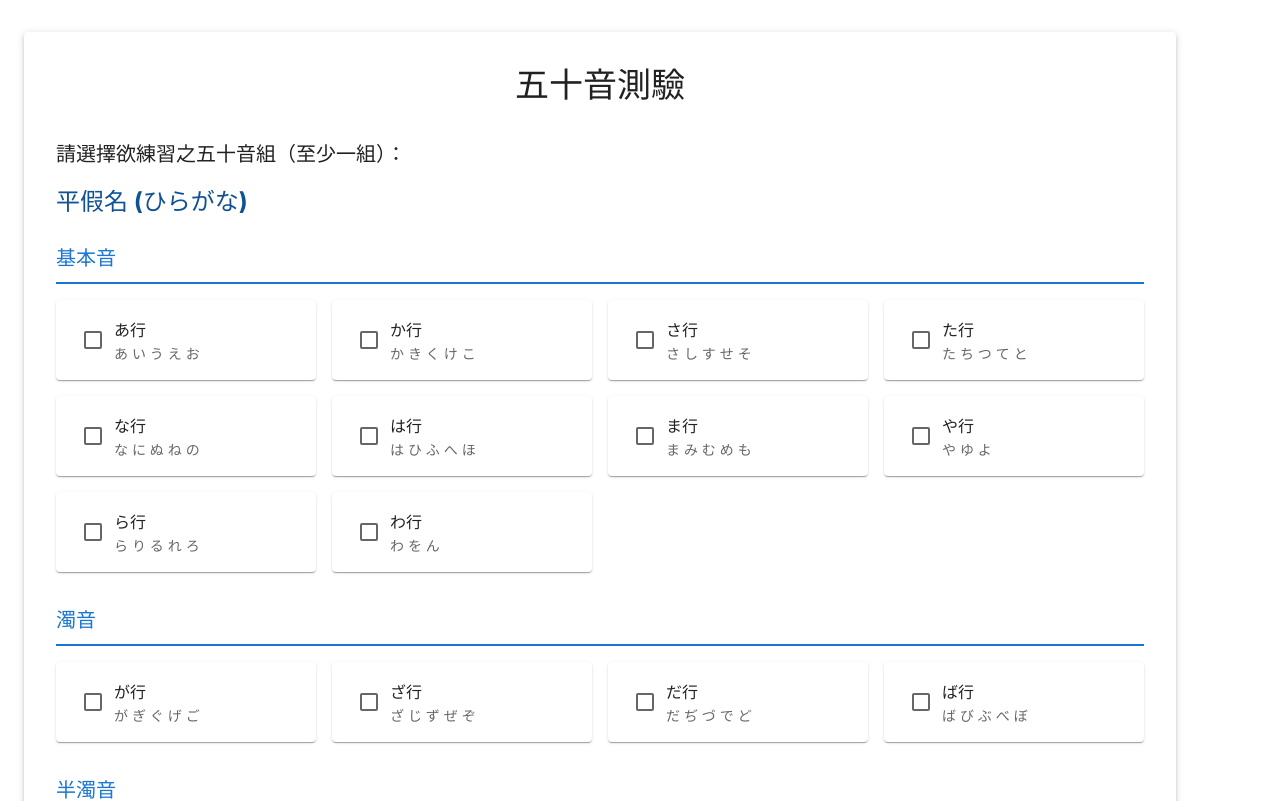
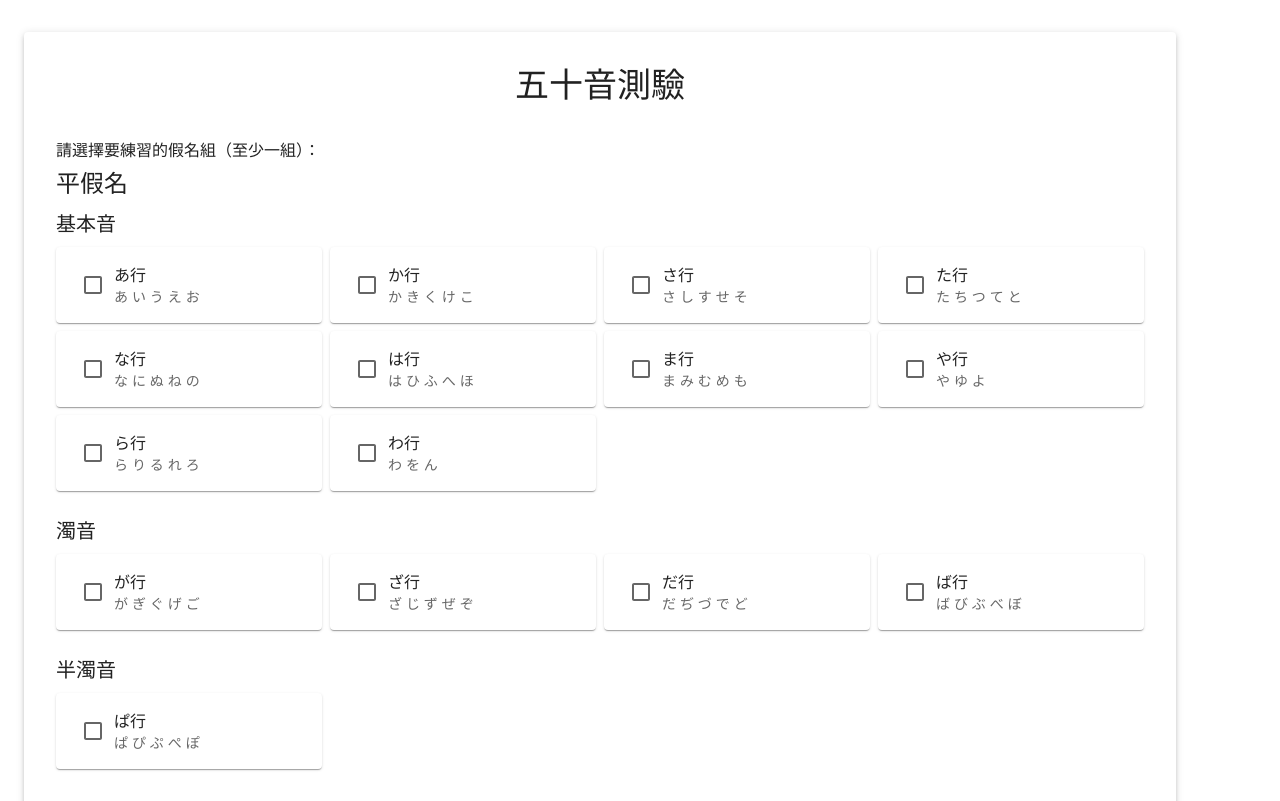
Before and after one commit to iu-sys/50-, a React (Vite) app: page / in a window 1280 px wide. Shown: the top 801 px of the page. Built offline with nearby package versions, Linux system fonts and the light colour scheme.

Commit message:
解決雙倍分數的問題

```diff
--- a/src/components/KanaQuiz.jsx
+++ b/src/components/KanaQuiz.jsx
@@ -1,4 +1,4 @@
-// src/components/KanaQuiz.jsx
+// src/co// src/components/KanaQuiz.jsx
 
 import React, { useState, useEffect } from 'react';
 import {
@@ -18,6 +18,7 @@ import {
 } from '@mui/material';
 import { getRandomKana, kanaGroups, getGroupInfo } from '../data/kana';
 
+// 四個關卡設定：名稱與過關題數
 const LEVELS = [
   { name: "第一關：選羅馬拼音", need: 5 },
   { name: "第二關：選五十音", need: 7 },
@@ -27,21 +28,22 @@ const LEVELS = [
 
 const KanaQuiz = () => {
   // ——— State 宣告 ———
+  // currentKana: { kana: 'あ', romaji: 'a' }
   const [currentKana, setCurrentKana] = useState({ kana: '', romaji: '' });
-  const [lastRomaji, setLastRomaji] = useState('');
-  const [lastKanas, setLastKanas] = useState([]);
-  const [options, setOptions] = useState([]);
-  const [level, setLevel] = useState(0);
-  const [selectedGroups, setSelectedGroups] = useState([]);
-  const [score, setScore] = useState(0);
-  const [wrongCount, setWrongCount] = useState(0);
-  const [userAnswer, setUserAnswer] = useState('');
-  const [showAnswer, setShowAnswer] = useState(false);
-  const [lastWrong, setLastWrong] = useState(false);
-  const [showTypeSelector, setShowTypeSelector] = useState(true);
-  const [showCompletionDialog, setShowCompletionDialog] = useState(false);
+  const [lastRomaji, setLastRomaji] = useState('');      // 避免第一關重複出同一拼音
+  const [lastKanas, setLastKanas] = useState([]);        // 避免第二／三關重複出同一假名
+  const [options, setOptions] = useState([]);            // 當前選項：字串陣列或物件陣列
+  const [level, setLevel] = useState(0);                 // 目前關卡 index
+  const [selectedGroups, setSelectedGroups] = useState([]); // 已選假名組（平假、片假各行）
+  const [score, setScore] = useState(0);                 // 當前關卡分數
+  const [wrongCount, setWrongCount] = useState(0);       // 累計錯誤數
+  const [userAnswer, setUserAnswer] = useState('');      // 第3／4關輸入值
+  const [showAnswer, setShowAnswer] = useState(false);   // 顯示正確答案
+  const [lastWrong, setLastWrong] = useState(false);     // 題目已錯誤、禁止重複觸發
+  const [showTypeSelector, setShowTypeSelector] = useState(true); // 顯示組別選擇
+  const [showCompletionDialog, setShowCompletionDialog] = useState(false); // 顯示完成彈窗
 
-  // ——— 切換假名組 ———
+  // ——— 切換假名組別（平假名／片假名各行） ———
   const handleGroupToggle = (type, row) => {
     const groupInfo = getGroupInfo(type, row);
     setSelectedGroups(prev => {
@@ -54,8 +56,9 @@ const KanaQuiz = () => {
     });
   };
 
-  // ——— 出題函式（四關共用） ———
+  // ——— 出題函式：處理四個關卡的題目生成 ———
   const generateNewQuestion = () => {
+    // 清理上一題狀態
     setUserAnswer('');
     setShowAnswer(false);
     setLastWrong(false);
@@ -63,13 +66,13 @@ const KanaQuiz = () => {
     let newKana;
     let newOptions = [];
 
+    // 第一關：選羅馬拼音
     if (level === 0) {
-      // 第1關：選羅馬拼音
       const allKana = selectedGroups.flatMap(g => g.items);
       const uniqueRomaji = Array.from(new Set(allKana.map(k => k.romaji)));
-      if (!uniqueRomaji.length) return;
+      if (uniqueRomaji.length === 0) return;
 
-      // 隨機選一個 roman，避免重複
+      // 隨機取得一個不重複上次的羅馬拼音
       let correctRomaji;
       do {
         correctRomaji = uniqueRomaji[
@@ -78,13 +81,13 @@ const KanaQuiz = () => {
       } while (uniqueRomaji.length > 1 && correctRomaji === lastRomaji);
       setLastRomaji(correctRomaji);
 
-      // 找出所有匹配的假名，隨機挑一個平/片假名
-      const matches = allKana.filter(k => k.romaji === correctRomaji);
-      const chosen = matches[Math.floor(Math.random() * matches.length)];
+      // 找出所有對應的假名，隨機挑一個平/片假名
+      const candidates = allKana.filter(k => k.romaji === correctRomaji);
+      const chosen = candidates[Math.floor(Math.random() * candidates.length)];
 
       setCurrentKana({ kana: chosen.kana, romaji: correctRomaji });
 
-      // 干擾選項：不同 roman
+      // 干擾選項：排除正解拼音，再隨機抽 3 個
       const distractors = uniqueRomaji.filter(r => r !== correctRomaji);
       newOptions = [
         ...distractors.sort(() => Math.random() - 0.5).slice(0, 3),
@@ -92,43 +95,43 @@ const KanaQuiz = () => {
       ].sort(() => Math.random() - 0.5);
       setOptions(newOptions);
 
+    // 第二關：選假名 (平假 or 片假)
     } else if (level === 1) {
-      // 第2關：選假名
+      // 隨機取得一個不重複的假名物件
       do {
         newKana = getRandomKana(selectedGroups);
       } while (lastKanas.includes(newKana));
       setLastKanas([newKana]);
 
-      // 找它是哪種 type
+      // 找此假名屬於哪種 type (hiragana / katakana)
       const grp = selectedGroups.find(g =>
         g.items.some(k => k.kana === newKana.kana)
       );
-      // 同 type 的所有假名
+      // 擷取相同 type 的所有假名，排除正解，抽 3 個干擾
       const sameType = selectedGroups
         .filter(g => g.type === grp.type)
         .flatMap(g => g.items);
-      // 排除正解
-      const others = sameType.filter(k => k.kana !== newKana.kana);
+      const distractors2 = sameType.filter(k => k.kana !== newKana.kana);
       newOptions = [
-        ...others.sort(() => Math.random() - 0.5).slice(0, 3),
+        ...distractors2.sort(() => Math.random() - 0.5).slice(0, 3),
         newKana
       ].sort(() => Math.random() - 0.5);
 
       setOptions(newOptions);
       setCurrentKana({ kana: newKana.kana, romaji: newKana.romaji });
 
+    // 第三關：打羅馬拼音
     } else if (level === 2) {
-      // 第3關：打五十音
       do {
         newKana = getRandomKana(selectedGroups);
       } while (lastKanas[0] === newKana);
       setLastKanas([newKana]);
 
       setCurrentKana({ kana: newKana.kana, romaji: newKana.romaji });
-      setOptions([]);
+      setOptions([]); // 第三關沒有按鈕
 
+    // 第四關：三連拼音
     } else if (level === 3) {
-      // 第4關：三連拼音
       const allKana = selectedGroups.flatMap(g => g.items);
       if (allKana.length < 3) {
         setOptions([]);
@@ -140,9 +143,9 @@ const KanaQuiz = () => {
     }
   };
 
-  // ——— 開始 & 重新開始 ———
+  // ——— 開始測驗 & 重新開始 ———
   const handleStartQuiz = () => {
-    if (!selectedGroups.length) {
+    if (selectedGroups.length === 0) {
       alert('請至少選擇一組假名');
       return;
     }
@@ -160,13 +163,16 @@ const KanaQuiz = () => {
     setWrongCount(0);
   };
 
-  // ——— 點選選項 / 提交答案 ———
+  // ——— 處理按鈕選項點擊及輸入提交 ———
   const handleOptionClick = (opt) => {
     if (showAnswer && !lastWrong) return;
+
+    // 第一關
     if (level === 0) {
       if (opt === currentKana.romaji) {
         setScore(s => {
-          const nxt = s + 1; nextQuestion(nxt); return nxt;
+          nextQuestion(s + 1);
+          return s + 1;  // +1 分
         });
       } else {
         setScore(s => Math.max(0, s - 1));
@@ -175,10 +181,13 @@ const KanaQuiz = () => {
         setLastWrong(true);
         setTimeout(() => nextQuestion(undefined, true), 1200);
       }
+
+    // 第二關
     } else if (level === 1) {
       if (opt.kana === currentKana.kana) {
         setScore(s => {
-          const nxt = s + 1; nextQuestion(nxt); return nxt;
+          nextQuestion(s + 1);
+          return s + 1;
         });
       } else {
         setScore(s => Math.max(0, s - 1));
@@ -191,11 +200,13 @@ const KanaQuiz = () => {
   };
   const handleSubmit = (e) => {
     e.preventDefault();
+    // 第三關
     if (level === 2) {
       const correct = userAnswer.toLowerCase() === currentKana.romaji;
       if (correct) {
         setScore(s => {
-          const nxt = s + 1; nextQuestion(nxt); return nxt;
+          nextQuestion(s + 1);
+          return s + 1;
         });
       } else {
         setScore(s => Math.max(0, s - 1));
@@ -204,12 +215,15 @@ const KanaQuiz = () => {
         setLastWrong(true);
         setTimeout(() => nextQuestion(undefined, true), 1200);
       }
+
+    // 第四關
     } else if (level === 3) {
       const correct = userAnswer.replace(/\s+/g, '').toLowerCase()
         === options.map(k => k.romaji).join('');
       if (correct) {
         setScore(s => {
-          const nxt = s + 1; nextQuestion(nxt); return nxt;
+          nextQuestion(s + 1);
+          return s + 1;
         });
       } else {
         setScore(s => Math.max(0, s - 1));
@@ -221,64 +235,60 @@ const KanaQuiz = () => {
     }
   };
 
-  // ——— 下一題 / 過關 / 重置分數 ———
+  // ——— 下一題／過關／重置分數 ———
   const nextQuestion = (nextScore = score, forceNext = false) => {
     setShowAnswer(false);
     setLastWrong(false);
+
     if (!forceNext && nextScore >= LEVELS[level].need) {
+      // 過關
       if (level < 3) {
         setLevel(l => l + 1);
-        setScore(0);
+        setScore(0);   // 新關分數歸零
       } else {
         setShowCompletionDialog(true);
       }
     } else {
-      setScore(nextScore);
+      // 同一關下一題
       generateNewQuestion();
     }
   };
 
-  // ——— 音組選擇區 ———
+  // ——— 音組選擇面板 ———
   const renderGroupSelector = () => {
     const types = ['hiragana', 'katakana'];
-    const typeLabels = {
-      hiragana: '平假名 (ひらがな)',
-      katakana: '片假名 (カタカナ)'
-    };
-    const basicRows = ['あ行','か行','さ行','た行','な行','は行','ま行','や行','ら行','わ行'];
-    const dakuonRows = ['が行','ざ行','だ行','ば行'];
-    const handakuonRows = ['ぱ行'];
-    const katakanaBasicRows = ['ア行','カ行','サ行','タ行','ナ行','ハ行','マ行','ヤ行','ラ行','ワ行'];
-    const katakanaDakuonRows = ['ガ行','ザ行','ダ行','バ行'];
-    const katakanaHandakuonRows = ['パ行'];
+    const labels = { hiragana: '平假名', katakana: '片假名' };
+    const basic = ['あ行','か行','さ行','た行','な行','は行','ま行','や行','ら行','わ行'];
+    const daku = ['が行','ざ行','だ行','ば行'];
+    const handaku = ['ぱ行'];
+    const kBasic = ['ア行','カ行','サ行','タ行','ナ行','ハ行','マ行','ヤ行','ラ行','ワ行'];
+    const kDaku = ['ガ行','ザ行','ダ行','バ行'];
+    const kHandaku = ['パ行'];
 
     const renderSection = (type, rows, title) => (
-      <Box sx={{ mb:4 }}>
-        <Typography variant="h6" sx={{ mb:2, color:'primary.main', borderBottom:'2px solid', pb:1 }}>
-          {title}
-        </Typography>
-        <Grid container spacing={2}>
+      <Box sx={{ mb: 3 }}>
+        <Typography variant="h6" gutterBottom>{title}</Typography>
+        <Grid container spacing={1}>
           {rows.map(row => {
-            const isSelected = selectedGroups.some(g => g.type===type && g.name===row);
+            const sel = selectedGroups.some(g => g.type===type && g.name===row);
             return (
-              <Grid item xs={6} sm={4} md={3} key={row}>
+              <Grid item xs={6} sm={4} md={3} key={`${type}-${row}`}>
                 <Paper
-                  elevation={isSelected?3:1}
+                  elevation={sel?3:1}
                   sx={{
                     p:2, cursor:'pointer',
-                    bgcolor: isSelected?'primary.light':'background.paper',
-                    '&:hover':{ bgcolor: isSelected?'primary.light':'action.hover' }
+                    bgcolor: sel?'primary.light':'background.paper'
                   }}
                   onClick={()=>handleGroupToggle(type, row)}
                 >
                   <Box sx={{ display:'flex', alignItems:'center' }}>
                     <Checkbox
-                      checked={isSelected}
-                      onChange={()=>handleGroupToggle(type,row)}
+                      checked={sel}
+                      onChange={()=>handleGroupToggle(type, row)}
                       onClick={e=>e.stopPropagation()}
                     />
                     <Box>
-                      <Typography variant="subtitle1">{row}</Typography>
+                      <Typography>{row}</Typography>
                       <Typography variant="body2" color="text.secondary">
                         {kanaGroups[type][row].map(k=>k.kana).join(' ')}
                       </Typography>
@@ -293,24 +303,24 @@ const KanaQuiz = () => {
     );
 
     return (
-      <Box sx={{ mt:2 }}>
+      <Box>
         {types.map(type => (
-          <Box key={type} sx={{ mb:6 }}>
-            <Typography variant="h5" sx={{ mb:3, color:'primary.dark', fontWeight:'bold' }}>
-              {typeLabels[type]}
-            </Typography>
-            {renderSection(type, type==='hiragana' ? basicRows : katakanaBasicRows, '基本音')}
-            {renderSection(type, type==='hiragana' ? dakuonRows : katakanaDakuonRows, '濁音')}
-            {renderSection(type, type==='hiragana' ? handakuonRows : katakanaHandakuonRows, '半濁音')}
+          <Box key={type} sx={{ mb:4 }}>
+            <Typography variant="h5" gutterBottom>{labels[type]}</Typography>
+            {renderSection(type, type==='hiragana'?basic:kBasic, '基本音')}
+            {renderSection(type, type==='hiragana'?daku:kDaku, '濁音')}
+            {renderSection(type, type==='hiragana'?handaku:kHandaku, '半濁音')}
           </Box>
         ))}
       </Box>
     );
   };
 
-  // ——— 初次及關卡變動時自動出題 ———
+  // ——— 初次出題 & 關卡變動觸發 ———
   useEffect(() => {
-    if (!showTypeSelector) generateNewQuestion();
+    if (!showTypeSelector) {
+      generateNewQuestion();
+    }
     // eslint-disable-next-line
   }, [level]);
 
@@ -318,37 +328,32 @@ const KanaQuiz = () => {
   return (
     <Container maxWidth="lg">
       <Paper elevation={3} sx={{ p:4, mt:4 }}>
+        {/* 標題與分數 */}
         <Box sx={{ textAlign:'center', mb:4 }}>
           <Typography variant="h4" gutterBottom>五十音測驗</Typography>
           {!showTypeSelector && (
             <>
-              <Typography variant="h5" color="primary" gutterBottom>
+              <Typography variant="h6">
                 {LEVELS[level].name}
               </Typography>
-              <Typography variant="h6" gutterBottom>
+              <Typography variant="body1">
                 分數: {score} / {LEVELS[level].need}
               </Typography>
-              <Typography variant="subtitle1" color="text.secondary">
+              <Typography variant="body2" color="text.secondary">
                 錯誤: {wrongCount}
-              </Typography>
-              <Typography variant="subtitle2" color="primary">
-                已選組: {selectedGroups.length}
               </Typography>
             </>
           )}
         </Box>
 
+        {/* 顯示組別選擇 */}
         {showTypeSelector ? (
           <Box>
-            <Typography variant="h6" gutterBottom>
-              請選擇欲練習之五十音組（至少一組）：
-            </Typography>
+            <Typography gutterBottom>請選擇要練習的假名組（至少一組）：</Typography>
             {renderGroupSelector()}
-            <Box sx={{ textAlign:'center', mt:4 }}>
+            <Box sx={{ textAlign:'center', mt:2 }}>
               <Button
                 variant="contained"
-                color="primary"
-                size="large"
                 onClick={handleStartQuiz}
                 disabled={!selectedGroups.length}
               >
@@ -358,9 +363,9 @@ const KanaQuiz = () => {
           </Box>
         ) : (
           <>
-            {/* 第一關 */}
+            {/* 第一關：選羅馬拼音 */}
             {level===0 && (
-              <Box sx={{ textAlign:'center', mb:4 }}>
+              <Box sx={{ textAlign:'center', mb:3 }}>
                 <Typography variant="h1" sx={{ fontSize:'4rem', mb:2 }}>
                   {currentKana.kana}
                 </Typography>
@@ -369,11 +374,8 @@ const KanaQuiz = () => {
                     <Grid item xs={6} key={opt}>
                       <Button
                         fullWidth
-                        variant="outlined"
-                        size="large"
                         onClick={()=>handleOptionClick(opt)}
                         disabled={showAnswer && !lastWrong}
-                        sx={{ fontSize:'1.2rem', height:60, textTransform:'none' }}
                       >
                         {opt}
                       </Button>
@@ -383,27 +385,19 @@ const KanaQuiz = () => {
               </Box>
             )}
 
-            {/* 第二關 */}
+            {/* 第二關：選假名 */}
             {level===1 && (
-              <Box sx={{ textAlign:'center', mb:4 }}>
-                <Typography variant="h1" sx={{ fontSize:'3rem', mb:2 }}>
-                  {currentKana.romaji.toLowerCase()}
+              <Box sx={{ textAlign:'center', mb:3 }}>
+                <Typography variant="h2" sx={{ mb:2 }}>
+                  {currentKana.romaji}
                 </Typography>
                 <Grid container spacing={2}>
                   {options.map((opt,i) => (
                     <Grid item xs={6} key={i}>
                       <Button
                         fullWidth
-                        variant="outlined"
-                        size="large"
                         onClick={()=>handleOptionClick(opt)}
                         disabled={showAnswer && !lastWrong}
-                        sx={{
-                          fontSize:'2rem',
-                          height:60,
-                          bgcolor: showAnswer && opt.kana===currentKana.kana
-                            ? 'success.light' : 'inherit'
-                        }}
                       >
                         {opt.kana}
                       </Button>
@@ -413,40 +407,33 @@ const KanaQuiz = () => {
               </Box>
             )}
 
-            {/* 第三關 */}
+            {/* 第三關：打五十音 */}
             {level===2 && (
-              <Box sx={{ textAlign:'center', mb:4 }}>
+              <Box sx={{ textAlign:'center', mb:3 }}>
                 <Typography variant="h1" sx={{ fontSize:'4rem', mb:2 }}>
                   {currentKana.kana}
                 </Typography>
                 <form onSubmit={handleSubmit}>
                   <TextField
                     fullWidth
-                    label="請輸入羅馬拼音"
+                    label="輸入羅馬拼音"
                     value={userAnswer}
                     onChange={e=>setUserAnswer(e.target.value)}
                     disabled={showAnswer && lastWrong}
-                    sx={{ mb:2 }}
                   />
-                  <Button
-                    type="submit"
-                    variant="contained"
-                    fullWidth
-                    size="large"
-                    disabled={showAnswer && lastWrong}
-                  >
+                  <Button type="submit" variant="contained" sx={{ mt:2 }}>
                     提交
                   </Button>
                 </form>
               </Box>
             )}
 
-            {/* 第四關 */}
+            {/* 第四關：三連拼音 */}
             {level===3 && (
-              <Box sx={{ textAlign:'center', mb:4 }}>
-                <Box sx={{ display:'flex', justifyContent:'center', gap:2, mb:2 }}>
-                  {options.map((k,i) => (
-                    <Typography key={i} variant="h1" sx={{ fontSize:'4rem' }}>
+              <Box sx={{ textAlign:'center', mb:3 }}>
+                <Box sx={{ display:'flex', justifyContent:'center', mb:2 }}>
+                  {options.map((k,i)=>(
+                    <Typography key={i} variant="h1" sx={{ fontSize:'3rem', mx:1 }}>
                       {k.kana}
                     </Typography>
                   ))}
@@ -454,19 +441,12 @@ const KanaQuiz = () => {
                 <form onSubmit={handleSubmit}>
                   <TextField
                     fullWidth
-                    label="連續輸入三個羅馬拼音"
+                    label="連續輸入三個拼音"
                     value={userAnswer}
                     onChange={e=>setUserAnswer(e.target.value)}
                     disabled={showAnswer && lastWrong}
-                    sx={{ mb:2 }}
                   />
-                  <Button
-                    type="submit"
-                    variant="contained"
-                    fullWidth
-                    size="large"
-                    disabled={showAnswer && lastWrong}
-                  >
+                  <Button type="submit" variant="contained" sx={{ mt:2 }}>
                     提交
                   </Button>
                 </form>
@@ -475,15 +455,12 @@ const KanaQuiz = () => {
 
             {/* 錯誤提示 */}
             {showAnswer && lastWrong && (
-              <Typography variant="h6" color="error" sx={{ textAlign:'center', mt:2 }}>
-                錯誤！正確答案是{' '}
-                {level===0
-                  ? currentKana.romaji
-                  : level===1
-                    ? currentKana.kana
-                    : level===3
-                      ? options.map(k=>k.romaji).join('')
-                      : currentKana.romaji
+              <Typography color="error" sx={{ textAlign:'center', mt:2 }}>
+                錯誤！正確答案：{
+                  level===0 ? currentKana.romaji :
+                  level===1 ? currentKana.kana :
+                  level===3 ? options.map(k=>k.romaji).join('') :
+                  currentKana.romaji
                 }
               </Typography>
             )}
@@ -494,11 +471,11 @@ const KanaQuiz = () => {
         <Dialog open={showCompletionDialog} onClose={()=>setShowCompletionDialog(false)}>
           <DialogTitle>測驗完成！</DialogTitle>
           <DialogContent>
-            <Typography>恭喜你完成所有關卡！</Typography>
+            <Typography>恭喜完成所有關卡！</Typography>
             <Typography>總錯誤題數：{wrongCount}</Typography>
           </DialogContent>
           <DialogActions>
-            <Button onClick={handleRestart} variant="contained">重新開始</Button>
+            <Button onClick={handleRestart}>重新開始</Button>
           </DialogActions>
         </Dialog>
       </Paper>
```
